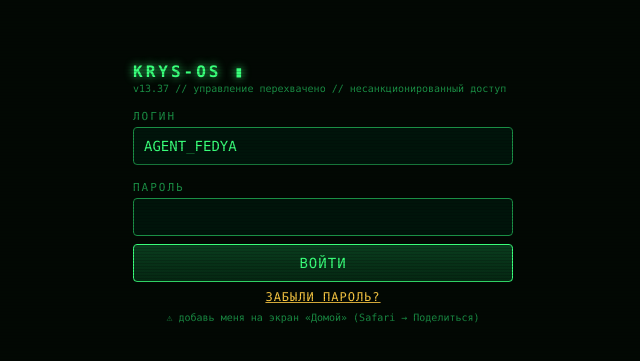
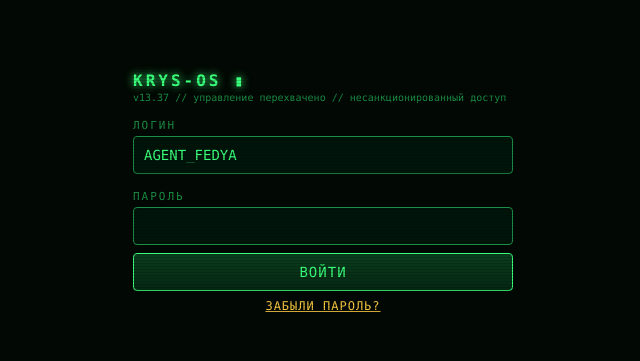
Before and after one commit to 8bitjoey/krys-os, a plain HTML site: page index.html in a window 1280 px wide. Shown: the part 209-570 px from the top of the page, without its empty margins (317-957 px from the left). Drawn offline with Linux system fonts and the light colour scheme.

Commit message:
fix: cyrillic keyboard on password field (iOS ASCII-only issue), remove add-to-home hint, bump SW cache to v2

```diff
--- a/index.html
+++ b/index.html
@@ -148,10 +148,9 @@ function renderLogin(forgot){
    <tr>${'ШЩЪЫЬЭЮЯ'.split('').map((c,i)=>`<td>${c}=${i+25}</td>`).join('')}</tr></table>
    <p style="font-size:11px;color:var(--gd)">Подсказка: 00001=1, 00010=2, 00100=4, 01000=8, 10000=16.</p>`:''}
   <div class="row"><label>ЛОГИН</label><input type="text" value="${CONFIG.agent}" readonly></div>
-  <div class="row"><label>ПАРОЛЬ</label><input type="password" id="pw" autocomplete="off"></div>
+  <div class="row"><label>ПАРОЛЬ</label><input type="text" id="pw" autocomplete="off" autocapitalize="none" autocorrect="off" spellcheck="false" style="-webkit-text-security:disc;text-security:disc"></div>
   <button id="go">ВОЙТИ</button>
   <button class="link" id="forgot">Забыли пароль?</button>
-  <div class="sub" style="text-align:center">${navigator.standalone?'':'⚠ добавь меня на экран «Домой» (Safari → Поделиться)'}</div>
  </div>`;
  $('#go').onclick=()=>{const v=norm($('#pw').value);
   if(v===CONFIG.debugPass){if(S.stage<0){S.stage=1;save();}renderTerminal();openDebug();return;}
--- a/sw.js
+++ b/sw.js
@@ -1,4 +1,4 @@
-const C='krys-v1';
+const C='krys-v2';
 const A=['./','index.html','manifest.json','lib/jsqr.js','lib/three.min.js','icon-180.png','icon-512.png'];
 self.addEventListener('install',e=>{e.waitUntil(caches.open(C).then(c=>c.addAll(A)).then(()=>self.skipWaiting()));});
 self.addEventListener('activate',e=>{e.waitUntil(caches.keys().then(ks=>Promise.all(ks.filter(k=>k!==C).map(k=>caches.delete(k)))).then(()=>self.clients.claim()));});
```
